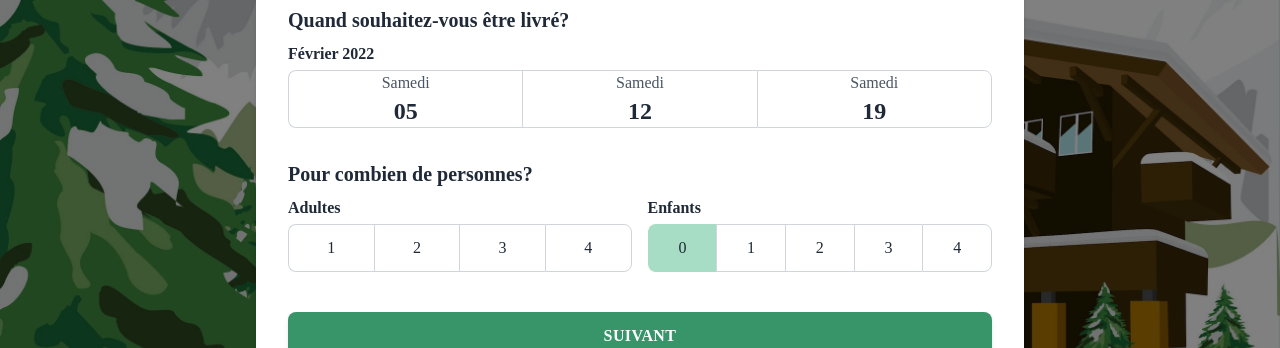
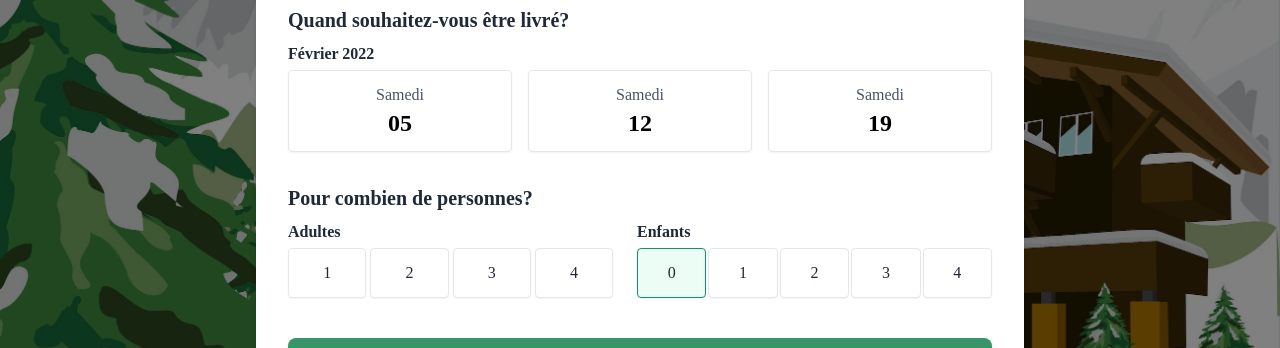
Before and after one commit to MLerasle/wintr-travel, a Next.js app: page / in a window 1280 px wide. Shown: the part 279-627 px from the top of the page. Built offline with nearby package versions, Linux system fonts and the light colour scheme; no server answers; a web font is replaced by a local one; what @tailwindcss/typography would draw is missing.

Commit message:
Improve radio buttons style

```diff
--- a/components/App/BookingEdit/BookingValidatedInfos.js
+++ b/components/App/BookingEdit/BookingValidatedInfos.js
@@ -24,7 +24,9 @@ const BookingValidatedInfos = ({ booking }) => {
           <IconContext.Provider value={{ size: '1rem' }}>
             <MdPerson />
           </IconContext.Provider>
-          <span className="ml-1">{booking.name}</span>
+          <span className="ml-1">
+            {booking.firstname} {booking.lastname}
+          </span>
         </p>
         <p className="argument md:ml-6 flex items-center pb-3 md:pb-1 text-gray-800">
           <IconContext.Provider value={{ size: '1rem' }}>
--- a/components/App/Details/SkierDetailsForm.js
+++ b/components/App/Details/SkierDetailsForm.js
@@ -4,7 +4,7 @@ import { IoHelpCircleOutline } from 'react-icons/io5';
 
 import Label from '@/UI/Label';
 import Input from '@/UI/Input';
-import RadioButtons from '@/UI/RadioButtons';
+import RadioButton from '@/UI/RadioButton';
 import BottomDrawer from '@/UI/BottomDrawer';
 import SizeShoes from '@/App/Sizes/SizeShoes';
 import SizeHelmet from '../Sizes/SizeHelmet';
@@ -91,12 +91,19 @@ const SkierDetailsForm = ({ skier, index, total, onUpdateSkier }) => {
               </IconContext.Provider>
             )}
           </div>
-          <RadioButtons
-            items={HEAD_SIZES}
-            onChange={(event) => onUpdateSkier(skier, 'headSize', event)}
-            name="helmet"
-            selected={skier.headSize}
-          />
+          <div className="flex space-x-1">
+            {HEAD_SIZES.map((size) => (
+              <RadioButton
+                key={size}
+                name="helmet"
+                value={size}
+                selected={skier.headSize}
+                onChange={(event) => onUpdateSkier(skier, 'headSize', event)}
+              >
+                <div className="w-full text-center text-gray-800">{size}</div>
+              </RadioButton>
+            ))}
+          </div>
         </div>
       </div>
     </article>
--- a/components/App/Home/BookingForm.js
+++ b/components/App/Home/BookingForm.js
@@ -8,7 +8,7 @@ import Heading from '@/UI/Heading';
 import Button from '@/UI/Button';
 import Separator from '@/UI/Separator';
 import Label from '@/UI/Label';
-import RadioButtons from '@/UI/RadioButtons';
+import RadioButton from '@/UI/RadioButton';
 import Alert from '@/UI/Alert';
 import Loader from '@/UI/Loader';
 
@@ -16,6 +16,7 @@ import BookingContext from 'context/booking-context';
 import * as gtag from 'lib/gtag';
 import { formatDateLong } from 'helpers/dates';
 import { isValid, getLastDay } from 'helpers/booking';
+import { getDayNumber } from 'helpers/dates';
 import { FEBRUARY_DATES } from 'data/booking';
 
 const BookingForm = ({ isEditing, onUpdate }) => {
@@ -117,13 +118,22 @@ const BookingForm = ({ isEditing, onUpdate }) => {
           <FormRow className="w-full md:flex">
             <div className="flex-grow mt-2 md:mt-0">
               <Label for="name">Février 2022</Label>
-              <RadioButtons
-                items={FEBRUARY_DATES}
+              <div className="flex space-x-2 md:space-x-4">
+                {FEBRUARY_DATES.map((date) => (
+                  <RadioButton
+                    key={date}
+                    name="arrival_date"
+                    value={date}
+                    selected={booking.firstDay}
                     onChange={handleArrivalDate}
-                name="arrival"
-                selected={booking.firstDay}
-                withDateFormatting
-              />
+                  >
+                    <div className="w-full text-center">
+                      <p className="text-gray-600">Samedi</p>
+                      <p className="text-2xl font-bold">{getDayNumber(date)}</p>
+                    </div>
+                  </RadioButton>
+                ))}
+              </div>
             </div>
           </FormRow>
           {booking.firstDay && (
@@ -138,24 +148,38 @@ const BookingForm = ({ isEditing, onUpdate }) => {
           <h3 className="text-lg md:text-xl leading-tight font-bold text-gray-800 mt-8 mb-2">
             Pour combien de personnes?
           </h3>
-          <FormRow className="w-full md:flex">
-            <div className="flex-grow md:mr-2">
+          <FormRow className="w-full md:flex md:space-x-6">
+            <div className="flex-grow">
               <Label for="name">Adultes</Label>
-              <RadioButtons
-                items={[1, 2, 3, 4]}
+              <div className="flex space-x-1">
+                {[1, 2, 3, 4].map((i) => (
+                  <RadioButton
+                    key={i}
                     name="adults"
+                    value={i}
                     selected={booking.adults.length}
                     onChange={(event) => handleSkierChange('adults', event)}
-              />
+                  >
+                    <div className="w-full text-center text-gray-800">{i}</div>
+                  </RadioButton>
+                ))}
+              </div>
             </div>
             <div className="flex-grow mt-2 md:mt-0 md:ml-2">
               <Label for="name">Enfants</Label>
-              <RadioButtons
-                items={[0, 1, 2, 3, 4]}
+              <div className="flex space-x-0.5">
+                {[0, 1, 2, 3, 4].map((i) => (
+                  <RadioButton
+                    key={i}
                     name="children"
+                    value={i}
                     selected={booking.children.length}
                     onChange={(event) => handleSkierChange('children', event)}
-              />
+                  >
+                    <div className="w-full text-center text-gray-800">{i}</div>
+                  </RadioButton>
+                ))}
+              </div>
             </div>
           </FormRow>
         </section>
--- /dev/null
+++ b/components/UI/RadioButton.js
@@ -0,0 +1,20 @@
+const RadioButton = (props) => (
+  <label
+    className={`relative p-3 flex cursor-pointer rounded border shadow-sm flex-1 ${
+      props.selected === props.value
+        ? 'border-green-600 bg-green-50'
+        : 'border-gray-200'
+    } hover:shadow`}
+  >
+    <input
+      type="radio"
+      name={props.name}
+      value={props.value}
+      className="absolute invisible"
+      onChange={props.onChange}
+    />
+    {props.children}
+  </label>
+);
+
+export default RadioButton;
--- a/components/UI/RadioButtons.js
+++ /dev/null
@@ -1,48 +0,0 @@
-import React from 'react';
-
-import { getDayNumber } from 'helpers/dates';
-
-const RadioButtons = React.forwardRef((props, ref) => (
-  <div
-    className={`w-full text-gray-800 bg-white rounded-lg flex cursor-pointer appearance-none ${
-      !props.withDateFormatting && 'h-12'
-    }`}
-  >
-    {props.items.map((item, index) => (
-      <label
-        key={item}
-        className={`flex-grow flex justify-center items-center border border-gray-300 focus:outline-none ${
-          index < props.items.length - 1 ? 'border-r-0' : 'rounded-r-lg'
-        } ${index === 0 && 'rounded-l-lg'} ${
-          item === props.selected
-            ? 'bg-light-green border-light-green'
-            : 'hover:bg-lighter-green'
-        }`}
-      >
-        <input
-          type="radio"
-          id={`${props.name}-${item}`}
-          name={props.name}
-          value={item}
-          onChange={props.onChange}
-          ref={ref}
-          className="absolute invisible"
-        />
-        {props.withDateFormatting ? (
-          <div className="w-full text-center">
-            <header className="text-gray-600">Samedi</header>
-            <main>
-              <section className="text-2xl font-bold">
-                {getDayNumber(item)}
-              </section>
-            </main>
-          </div>
-        ) : (
-          item
-        )}
-      </label>
-    ))}
-  </div>
-));
-
-export default RadioButtons;
--- a/next.config.js
+++ b/next.config.js
@@ -1,4 +1,3 @@
-const withOptimizedImages = require('next-optimized-images');
 const withSourceMaps = require('@zeit/next-source-maps');
 const SentryWebpackPlugin = require('@sentry/webpack-plugin');
 const {
@@ -13,8 +12,7 @@ const {
 process.env.SENTRY_DSN = SENTRY_DSN;
 const basePath = '';
 
-module.exports = withOptimizedImages(
-  withSourceMaps({
+module.exports = withSourceMaps({
   serverRuntimeConfig: {
     rootDir: __dirname,
   },
@@ -43,5 +41,4 @@ module.exports = withOptimizedImages(
     return config;
   },
   basePath,
-  })
-);
+});
```
Also changed, not shown: package.json (+3 -7 lines), 1 other file (tests, documents, lock files or other folders). Lines whose indentation alone changed are shown as unchanged.
